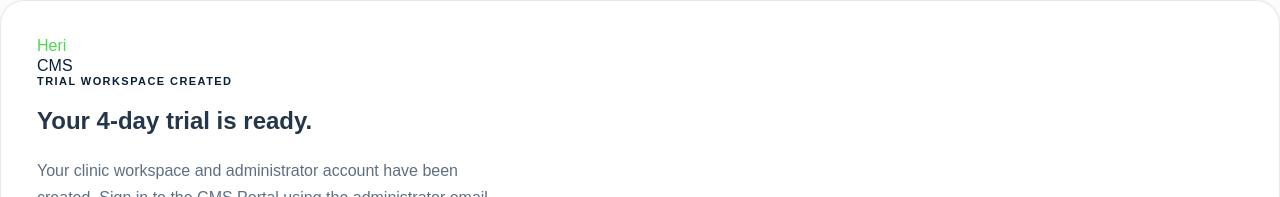
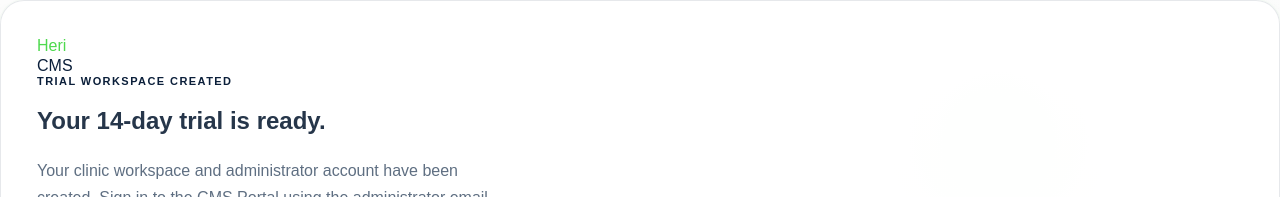
Before and after one commit to violetkimani77-ux/clinic-management-system, a Next.js app: page /trial/success in a window 1280 px wide. Shown: the top 197 px of the page. Built offline with nearby package versions, Linux system fonts and the light colour scheme.

Commit message:
feat: update trial success copy to 14 days

```diff
--- a/app/trial/success/page.tsx
+++ b/app/trial/success/page.tsx
@@ -11,7 +11,7 @@ export default function TrialSuccessPage() {
           <span className={styles.brandHeri}>Heri</span><span className={styles.brandCms}> CMS</span>
         </Link>
         <p className={styles.eyebrow}>Trial workspace created</p>
-        <h1>Your 4-day trial is ready.</h1>
+        <h1>Your 14-day trial is ready.</h1>
         <p className={styles.intro}>
           Your clinic workspace and administrator account have been created. Sign in to the CMS Portal using the administrator email and password you chose.
         </p>
```
